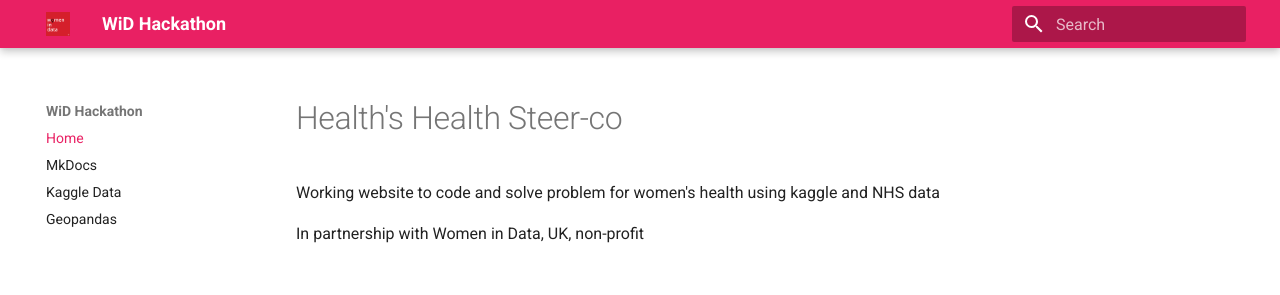
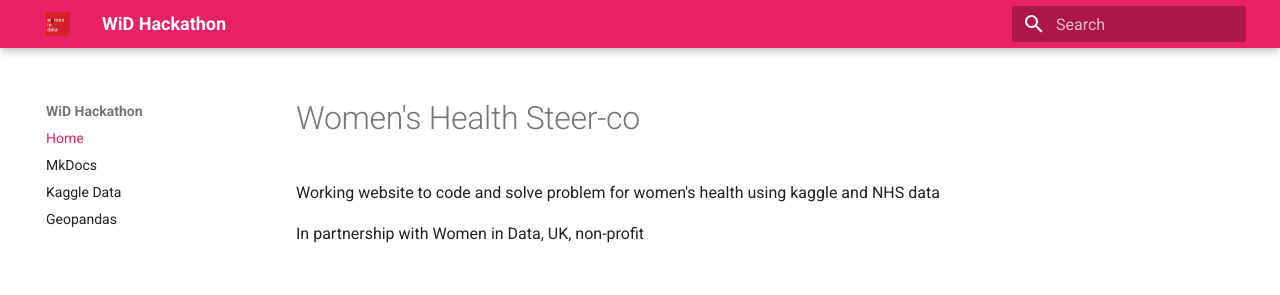
Before and after one commit to mconwa02/wid_hackathon, an MkDocs documentation site: the page built from docs/about.md, in a window 1280 px wide. Shown: the top 295 px of the page. Built offline with MkDocs 1.6.1 and Material for MkDocs 9.7.7, drawn with Linux system fonts in a browser that asks for light colours.

```diff
--- a/docs/about.md
+++ b/docs/about.md
@@ -1,4 +1,4 @@
-# Health's Health Steer-co
+# Women's Health Steer-co
 
 Working website to code and solve problem for women's health using
 kaggle and NHS data
```
